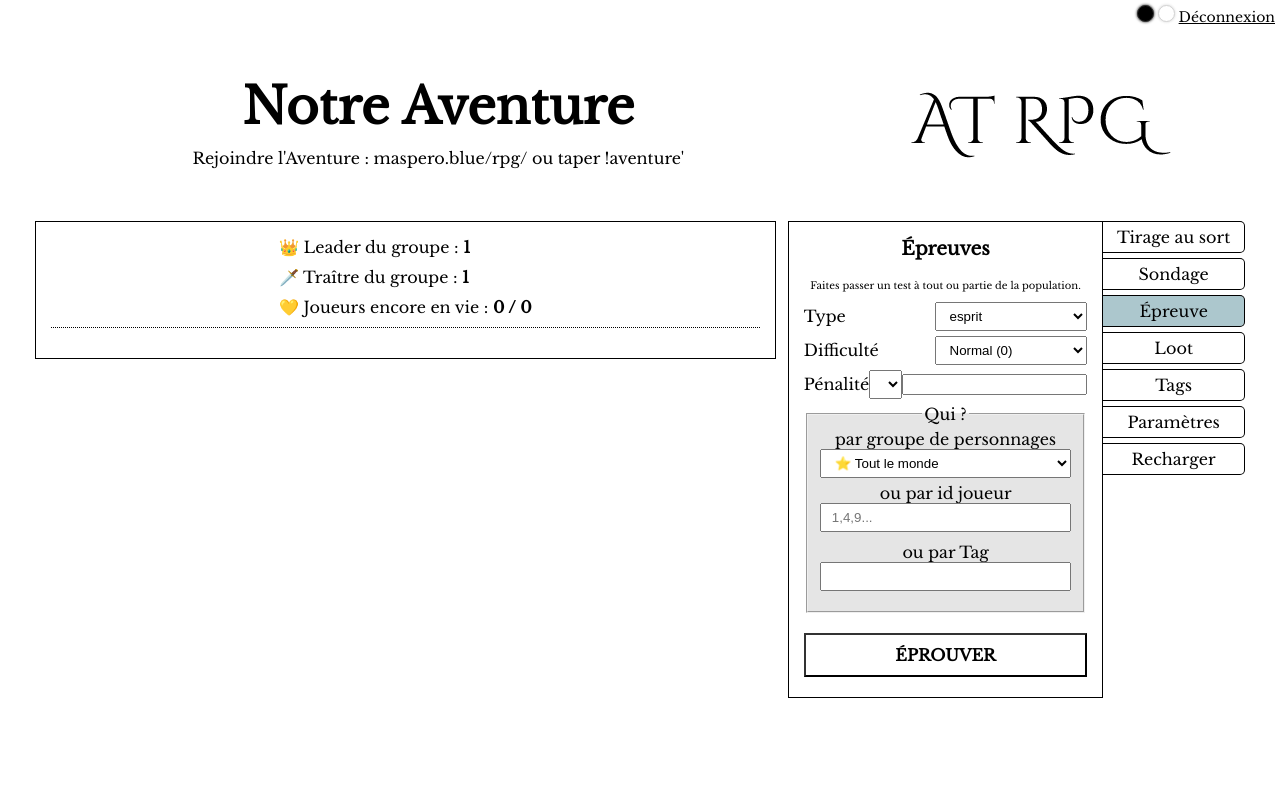
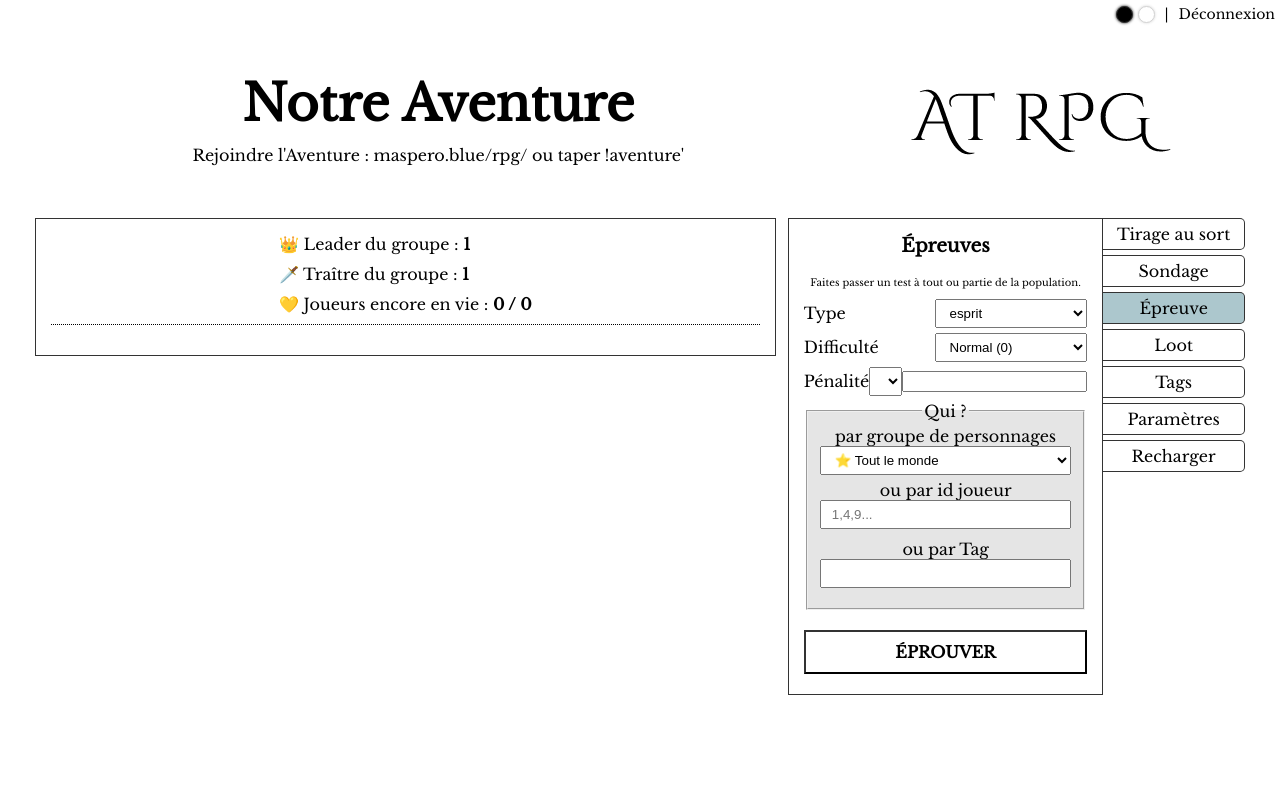
Before and after one commit to fibreville/minotaure_php, a PHP site: page /ecran.php?action=1 in a window 1280 px wide, after a click on "Épreuve". Run offline with PHP 8.4, Linux system fonts and the light colour scheme; the visitor is signed in with stand-in values (Sample User, id 1); data comes from the database, SQL or seed files in the repository; data that the repository does not hold is empty; a stand-in replaces the project's code that opens the database connection.

Commit message:
dark mode small fixes and updates + more robust flex

```diff
--- a/src/continuevalid.php
+++ b/src/continuevalid.php
@@ -24,12 +24,12 @@
     $_SESSION['nom'] = $nom;
     if ($id == 1) {
       $text = 'Votre grande aventure continue';
-      $link = 'Accédez à l\'écran du MJ en cliquant <a class="link_primary" href=ecran.php>ici</a>';
+      $link = 'Accédez à l\'écran du MJ en cliquant <a href=ecran.php>ici</a>';
     }
     else {
       if ($hp > 0) {
         $text = 'Votre grande aventure continue';
-        $link = 'Cliquez <a class="link_primary" href=main.php>ici</a>';
+        $link = 'Cliquez <a href=main.php>ici</a>';
       }
       else {
         $text = 'Votre personnage est mort ☠️. On en recrée un nouveau ?';
--- a/src/css/style.css
+++ b/src/css/style.css
@@ -1,6 +1,7 @@
 @import url('https://fonts.googleapis.com/css2?family=Cinzel+Decorative&family=Libre+Baskerville&display=swap');
 :root {
   --font-color: #000;
+  --link-color: #73a8a3;
   --link-hover-color: #73a8a3;
   --background-color: #FFF;
   --content-background: rgba(0,0,0,0.1);
@@ -59,15 +59,19 @@ html:not(#page-mj) .page-wrapper {
 h3 {
   margin-top: 0;
 }
-#account_actions{
-  text-align: right;
+#account_actions {
+  display: flex;
   padding: 5px;
   font-size: 14px;
+  justify-content: flex-end;
+  align-items: center;
 }
-#account_actions a,
-#account_actions a:visited {
+#account_actions > *:not(:last-child):after {
+  content: '|';
+  margin-left: 10px;
+}
+#account_actions a {
   color: var(--font-color);
-  text-decoration: underline;
 }
 #account_actions .enableDarkMode,
 #account_actions .enableLightMode {
@@ -76,8 +80,7 @@ h3 {
   border-radius: 50%;
   border: 1px solid var(--border-color);
   display: inline-block;
-  cursor:pointer;
-  margin-rigth: 5px;
+  cursor: pointer;
 }
 #account_actions .enableDarkMode {
   background: black;
@@ -87,6 +90,14 @@ h3 {
   background: white;
   box-shadow: 0 0 3px lightgray;
   border: 1px solid lightgray;
+}
+.theme-switch {
+  margin-right: 10px;
+  display: flex;
+  align-items: center;
+}
+.theme-switch > span {
+  margin-left: 5px;
 }
 .wrapper-intro {
   display: flex;
@@ -144,7 +155,12 @@ h2 {
   margin: 0;
 }
 a {
+  color: var(--link-color);
   text-decoration: none;
+}
+a.no-color,
+a.no-color:hover {
+  color: var(--font-color);
 }
 
 form {
@@ -220,14 +245,14 @@ body .index-wrapper a {
 }
 .wrapper-left {
   flex: 5;
-  border: 1px solid black;
+  border: 1px solid var(--border-color);
   padding: 15px;
   display: flex;
   flex-direction: column;
 }
 .wrapper-center {
   flex: 2;
-  border: 1px solid black;
+  border: 1px solid var(--border-color);
   padding: 15px;
   display: flex;
   justify-content: center;
@@ -250,7 +275,7 @@ body .index-wrapper a {
   margin: 20px 0;
 }
 #tabs > div {
-  border: 1px solid black;
+  border: 1px solid var(--border-color);
   padding: 5px;
   border-radius: 0 5px 5px 0;
   cursor: pointer;
--- a/src/ecran.php
+++ b/src/ecran.php
@@ -636,7 +636,7 @@ if ($action == 'election') {
       <div data-target="tags">Tags</div>
       <div data-target="settings">Paramètres</div>
       <div class="debug" data-target="debug">Debug</div>
-      <div><a href="ecran.php">Recharger</a></div>
+      <div><a class='no-color' href="ecran.php">Recharger</a></div>
     </div>
   </div>
   <?php include "footer.php"; ?>
--- a/src/header.php
+++ b/src/header.php
@@ -8,13 +8,15 @@ include "variables.php";
   <meta charset="UTF-8">
   <title><?php print $settings['adventure_name']; ?></title>
   <link rel="stylesheet" type="text/css" href="./css/style.css">
+  <script src="js/jquery-3.5.1.min.js"></script>
   <script src="js/main.js"></script>
-  <script src="js/jquery-3.5.1.min.js"></script>
 </head>
 <body class="light">
   <nav id="account_actions">
-    <span class="enableDarkMode" title="Dark mode" onclick="setTheme('dark')"></span>
-    <span class="enableLightMode" title="Light mode" onclick="setTheme('light')"></span>
+    <div class="theme-switch">
+      <span class="enableDarkMode" title="Dark mode" onclick="setTheme('dark')"></span>
+      <span class="enableLightMode" title="Light mode" onclick="setTheme('light')"></span>
+    </div>
     <?php if (isset($_SESSION['nom'])){ ?><a href="logout.php">Déconnexion</a><?php } ?>
   </nav>
   <div class="page-wrapper">
--- a/src/index.php
+++ b/src/index.php
@@ -5,8 +5,10 @@
     <h1>AT RPG</h1>
     <a href="new.php">Création de personnage</a>
     <a href="continue.php">Reprendre une partie</a>
-    <a href="https://twitter.com/FibreTigre" target="_blank">FibreTigre</a>
   </div>
-  <a class="version" href="https://github.com/fibreville/atrpg" target="_blank">Version <?php print file_get_contents('./version.txt'); ?></a>
+  <div class="secondary-links">
+    <span>Une idée originale de <a href="https://twitter.com/FibreTigre" target="_blank"> FibreTigre</a></span>
+    <span>Version communautaire <a class="version" href="https://github.com/fibreville/atrpg" target="_blank"><?php print file_get_contents('./version.txt'); ?></a></span>
+  </div>
   <?php include 'footer.php' ?>
 </html>
```
Also changed, not shown: other parts of src/css/style.css (+20 -18 lines).
